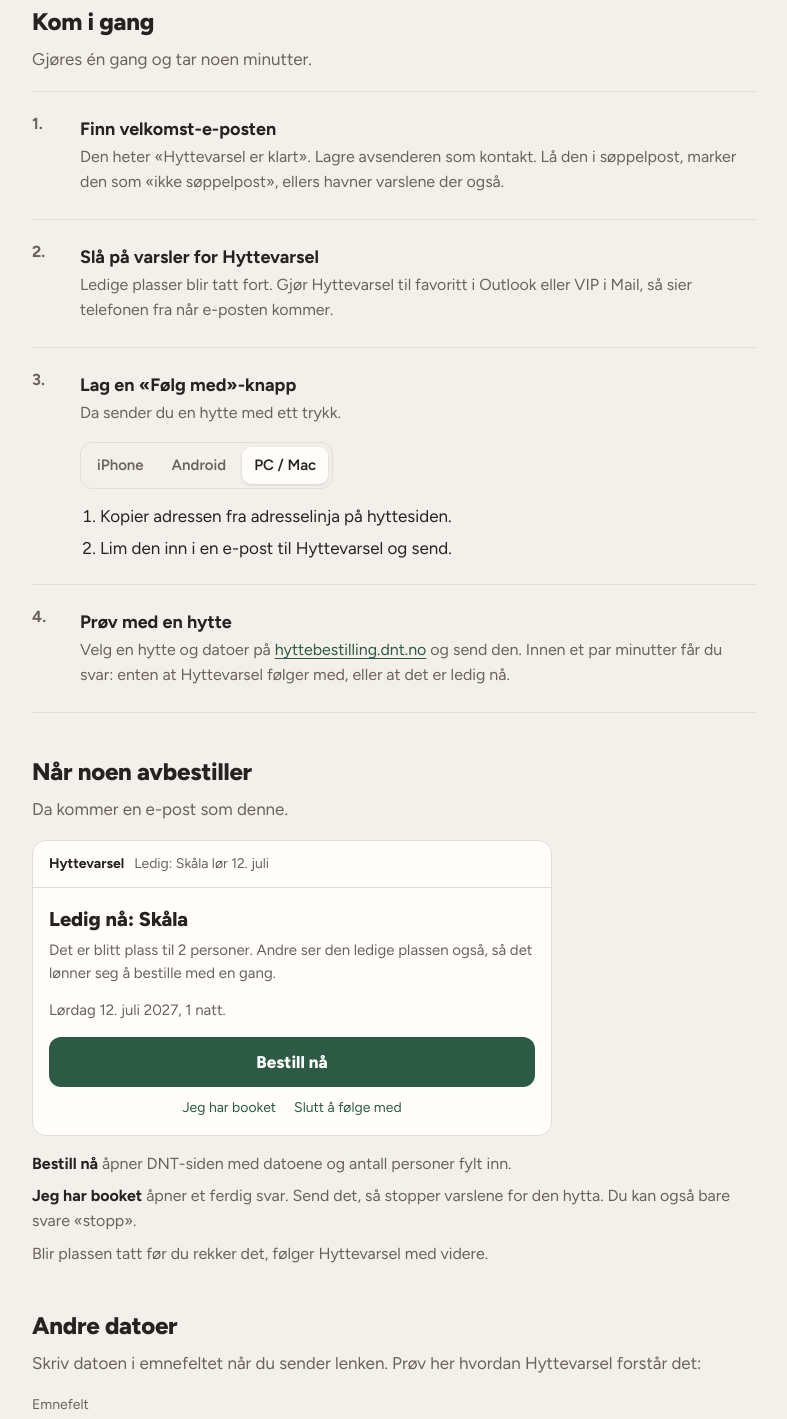
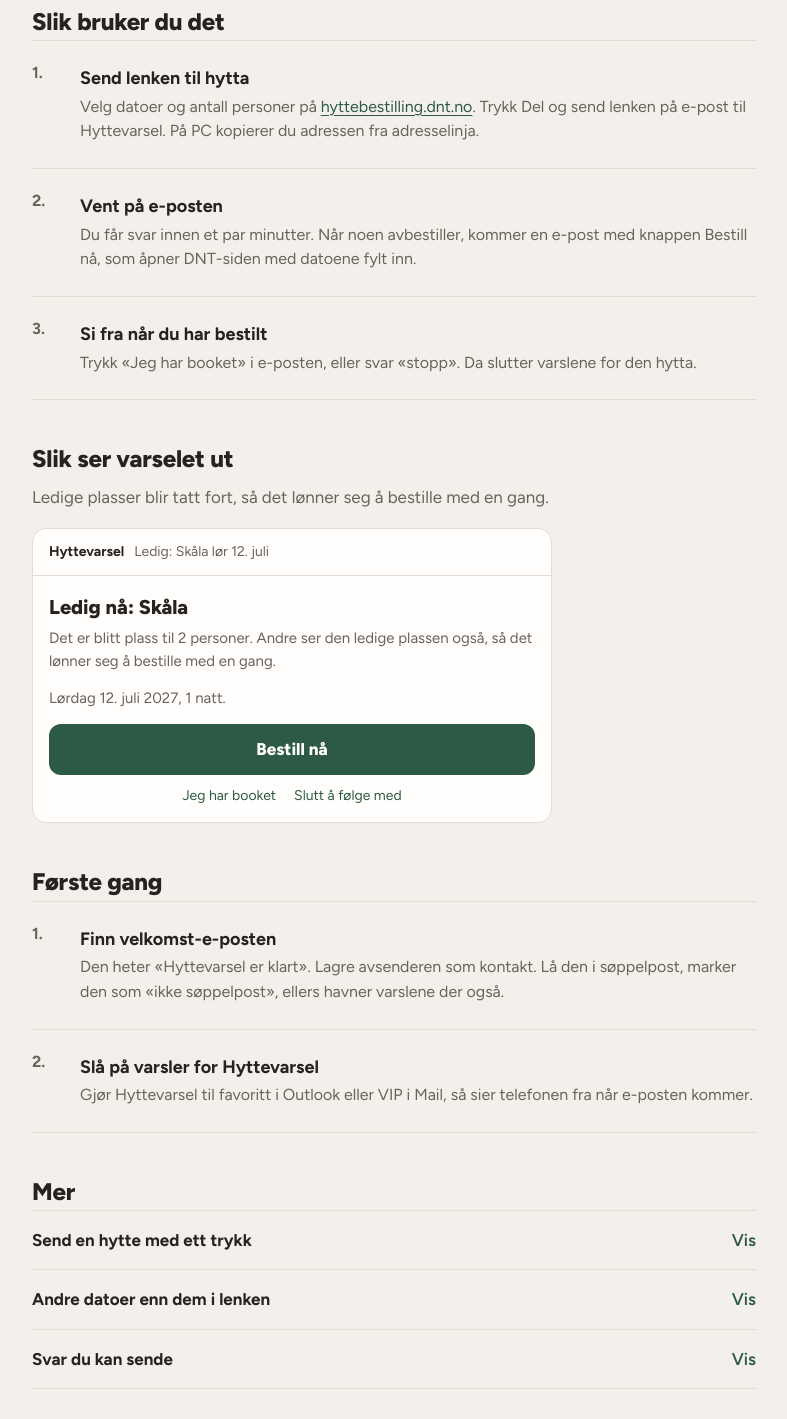
Before and after one commit to CHaerem/hyttevarsel, a plain HTML site: page docs/index.html in a window 1280 px wide. Shown: the part 344-1763 px from the top of the page, without its empty margins (246-1033 px from the left). Drawn offline with Linux system fonts and the light colour scheme.

Commit message:
Oppskriftssiden enklere: tre steg og første gang øverst, resten bak «Vis»
Co-Authored-By: Claude <noreply@anthropic.com>

```diff
--- a/docs/index.html
+++ b/docs/index.html
@@ -106,7 +106,7 @@
   .bm { display: none; cursor: grab; }
   .more { margin-top: 14px; }
   .more summary { cursor: pointer; color: var(--fjord); font-weight: 600; padding: 0; display: block; }
-  .more summary::after { content: none; }
+  .more summary::after, .more[open] summary::after { content: none; }
   .more { border: 0; }
   .more .in { padding: 10px 0 0; }
   #m-outlook:checked ~ .bm-outlook, #m-gmail:checked ~ .bm-gmail, #m-annet:checked ~ .bm-annet { display: inline-flex; }
@@ -148,6 +148,8 @@
   details summary::after { content: "Vis"; color: var(--fjord); font-weight: 600; flex: none; }
   details[open] summary::after { content: "Skjul"; }
   details .in { padding: 0 0 18px; }
+  details + details { border-top: 0; }
+  details .more { border: 0; }
   details ol { margin: 0; padding-left: 20px; display: grid; gap: 6px; }
   details h4 { margin: 14px 0 6px; font-size: 16px; }
   code { font-family: var(--mono); font-size: .88em; }
@@ -179,9 +181,41 @@
 
 <main class="wrap">
 
-  <section id="kom-i-gang">
-    <h2>Kom i gang</h2>
-    <p class="sec-lead">Gjøres én gang og tar noen minutter.</p>
+  <section id="slik">
+    <h2>Slik bruker du det</h2>
+    <ol class="setup">
+      <li>
+        <h3>Send lenken til hytta</h3>
+        <p class="why">Velg datoer og antall personer på <a href="https://hyttebestilling.dnt.no">hyttebestilling.dnt.no</a>. Trykk Del og send lenken på e-post til Hyttevarsel. På PC kopierer du adressen fra adresselinja.</p>
+      </li>
+      <li>
+        <h3>Vent på e-posten</h3>
+        <p class="why">Du får svar innen et par minutter. Når noen avbestiller, kommer en e-post med knappen Bestill nå, som åpner DNT-siden med datoene fylt inn.</p>
+      </li>
+      <li>
+        <h3>Si fra når du har bestilt</h3>
+        <p class="why">Trykk «Jeg har booket» i e-posten, eller svar «stopp». Da slutter varslene for den hytta.</p>
+      </li>
+    </ol>
+  </section>
+
+  <section>
+    <h2>Slik ser varselet ut</h2>
+    <p class="sec-lead">Ledige plasser blir tatt fort, så det lønner seg å bestille med en gang.</p>
+    <div class="alert" aria-label="Eksempel på varsel">
+      <div class="head"><b>Hyttevarsel</b><span>Ledig: Skåla lør 12. juli</span></div>
+      <div class="content">
+        <h3>Ledig nå: Skåla</h3>
+        <p class="meta">Det er blitt plass til 2 personer. Andre ser den ledige plassen også, så det lønner seg å bestille med en gang.</p>
+        <p class="meta">Lørdag 12. juli 2027, 1 natt.</p>
+        <span class="fake">Bestill nå</span>
+        <div class="small"><span>Jeg har booket</span><span>Slutt å følge med</span></div>
+      </div>
+    </div>
+  </section>
+
+  <section id="forste-gang">
+    <h2>Første gang</h2>
     <ol class="setup">
       <li>
         <h3>Finn velkomst-e-posten</h3>
@@ -189,12 +223,17 @@
       </li>
       <li>
         <h3>Slå på varsler for Hyttevarsel</h3>
-        <p class="why">Ledige plasser blir tatt fort. Gjør Hyttevarsel til favoritt i Outlook eller VIP i Mail, så sier telefonen fra når e-posten kommer.</p>
+        <p class="why">Gjør Hyttevarsel til favoritt i Outlook eller VIP i Mail, så sier telefonen fra når e-posten kommer.</p>
       </li>
-      <li>
-        <h3>Lag en «Følg med»-knapp</h3>
-        <p class="why">Da sender du en hytte med ett trykk.</p>
-        <div class="body device">
+    </ol>
+  </section>
+
+  <section id="mer">
+    <h2>Mer</h2>
+    <details>
+      <summary>Send en hytte med ett trykk</summary>
+      <div class="in">
+<div class="device">
           <input type="radio" name="device" id="d-iphone" checked>
           <input type="radio" name="device" id="d-android">
           <input type="radio" name="device" id="d-pc">
@@ -242,37 +281,12 @@
             </details>
           </div>
         </div>
-      </li>
-      <li>
-        <h3>Prøv med en hytte</h3>
-        <p class="why">Velg en hytte og datoer på <a href="https://hyttebestilling.dnt.no">hyttebestilling.dnt.no</a> og send den. Innen et par minutter får du svar: enten at Hyttevarsel følger med, eller at det er ledig nå.</p>
-      </li>
-    </ol>
-  </section>
-
-  <section>
-    <h2>Når noen avbestiller</h2>
-    <p class="sec-lead">Da kommer en e-post som denne.</p>
-    <div class="alert" aria-label="Eksempel på varsel">
-      <div class="head"><b>Hyttevarsel</b><span>Ledig: Skåla lør 12. juli</span></div>
-      <div class="content">
-        <h3>Ledig nå: Skåla</h3>
-        <p class="meta">Det er blitt plass til 2 personer. Andre ser den ledige plassen også, så det lønner seg å bestille med en gang.</p>
-        <p class="meta">Lørdag 12. juli 2027, 1 natt.</p>
-        <span class="fake">Bestill nå</span>
-        <div class="small"><span>Jeg har booket</span><span>Slutt å følge med</span></div>
       </div>
-    </div>
-    <ul class="notes">
-      <li><span><b>Bestill nå</b> åpner DNT-siden med datoene og antall personer fylt inn.</span></li>
-      <li><span><b>Jeg har booket</b> åpner et ferdig svar. Send det, så stopper varslene for den hytta. Du kan også bare svare «stopp».</span></li>
-      <li><span>Blir plassen tatt før du rekker det, følger Hyttevarsel med videre.</span></li>
-    </ul>
-  </section>
-
-  <section>
-    <h2>Andre datoer</h2>
-    <p class="sec-lead">Skriv datoen i emnefeltet når du sender lenken. Prøv her hvordan Hyttevarsel forstår det:</p>
+    </details>
+    <details>
+      <summary>Andre datoer enn dem i lenken</summary>
+      <div class="in">
+        <p style="margin-top:0">Skriv datoen i emnefeltet når du sender lenken. Prøv her hvordan Hyttevarsel forstår det:</p>
     <label class="try-label" for="try">Emnefelt</label>
     <input id="try" class="try" type="text" value="mellom 10. og 14. juli, 2 personer" autocomplete="off" spellcheck="false">
     <p id="try-out" class="try-out" aria-live="polite"></p>
@@ -284,16 +298,18 @@
       <button type="button" data-try="helger i juni, 3 personer">helger i juni, 3 personer</button>
     </div>
     <p class="aside">Flere hyttelenker i samme e-post blir en tur fra hytte til hytte, én natt på hver, med varsel når hele turen går opp. Glemte du datoen, spør Hyttevarsel «Hvilken dato?», og du svarer bare med datoen.</p>
-  </section>
-
-  <section>
-    <h2>Svar du kan sende</h2>
-    <p class="sec-lead">Svar på en e-post fra Hyttevarsel.</p>
+      </div>
+    </details>
+    <details>
+      <summary>Svar du kan sende</summary>
+      <div class="in">
     <div class="ref">
       <div><code>stopp</code><span>Slutt å følge med på hytta e-posten gjelder</span></div>
       <div><code>stopp alt</code><span>Slutt å følge med på alle</span></div>
       <div><code>oversikt</code><span>Få lista over alt du følger med på. Den kommer også hver søndag kveld.</span></div>
     </div>
+      </div>
+    </details>
   </section>
 
   <footer>
```
